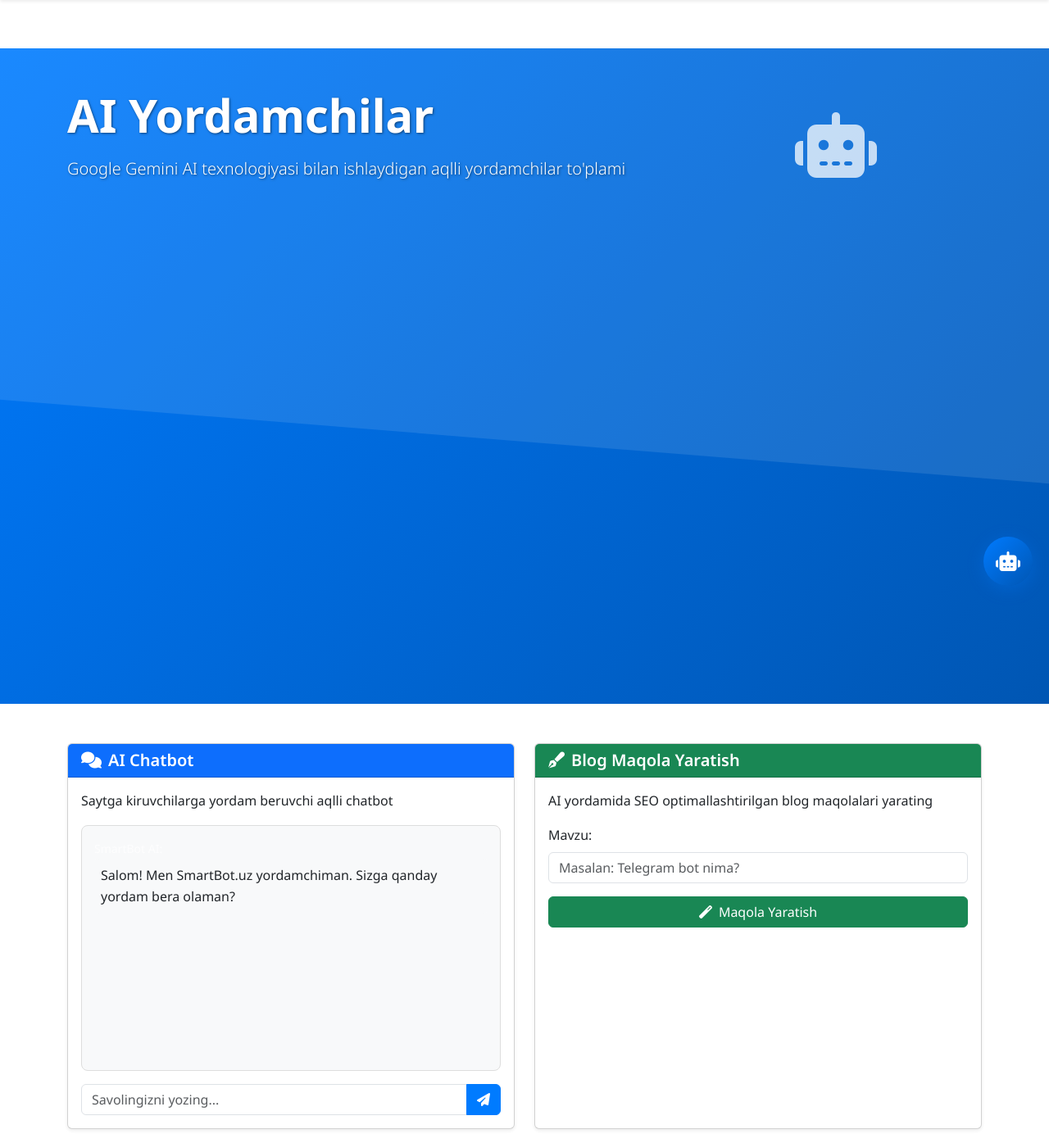
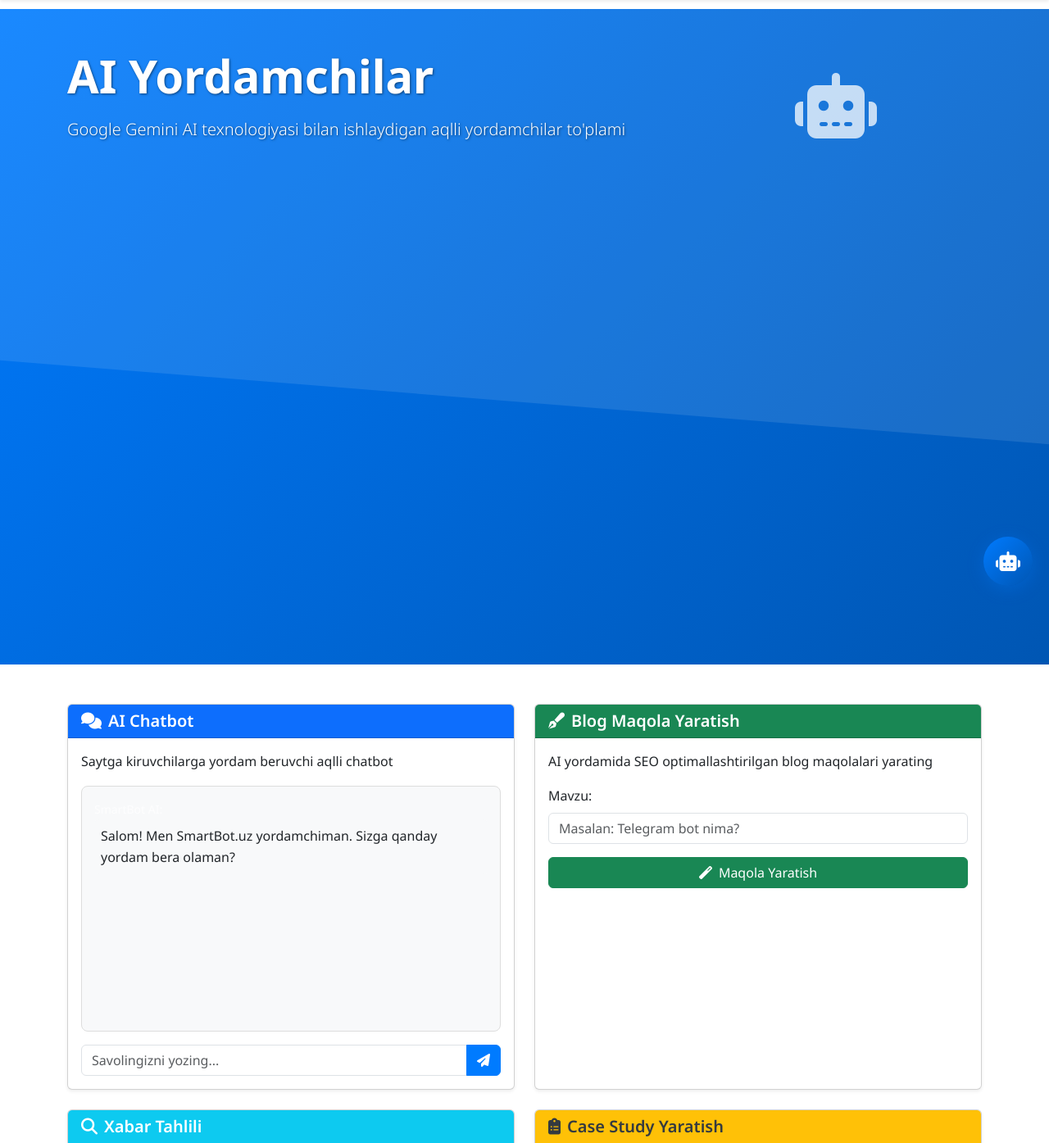
Before and after one commit to onlinemobi102-cpu/SmartBotuz, a Flask app: page /ai in a window 1280 px wide. Shown: the part 65-1460 px from the top of the page at 82% size. Run offline with Flask 3, Linux system fonts and the light colour scheme; parts of the project's set-up code (start-up, migrations or seed data) failed here and were passed over; some libraries are stand-ins or nearby versions.

Commit message:
Remove unnecessary top margin from hero section
Update `templates/ai.html` by removing the `mt-5` class from the hero section's `<section>` tag, thus eliminating the top margin.

Replit-Commit-Author: Agent
Replit-Commit-Session-Id: f9884c1e-3a21-4758-a380-491241dfc142
Replit-Commit-Checkpoint-Type: full_checkpoint
Replit-Commit-Screenshot-Url: https://storage.googleapis.com/screenshot-production-us-central1/7aa2accc-fc10-4476-999b-552fa2178d04/f9884c1e-3a21-4758-a380-491241dfc142/kXkP7Vx

```diff
--- a/templates/ai.html
+++ b/templates/ai.html
@@ -5,7 +5,7 @@
 
 {% block content %}
 <!-- Hero Section -->
-<section class="hero-section bg-gradient-primary text-white py-5 mt-5">
+<section class="hero-section bg-gradient-primary text-white py-5">
     <div class="container">
         <div class="row align-items-center">
             <div class="col-lg-8">
```
Also changed, not shown: attached_assets/image_1756827757694.png (added).
